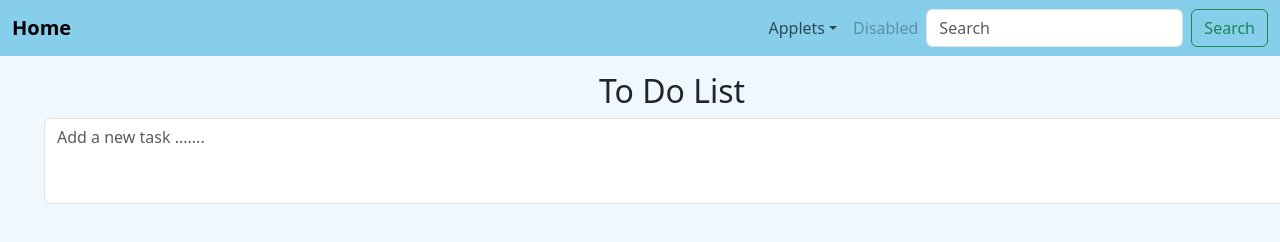
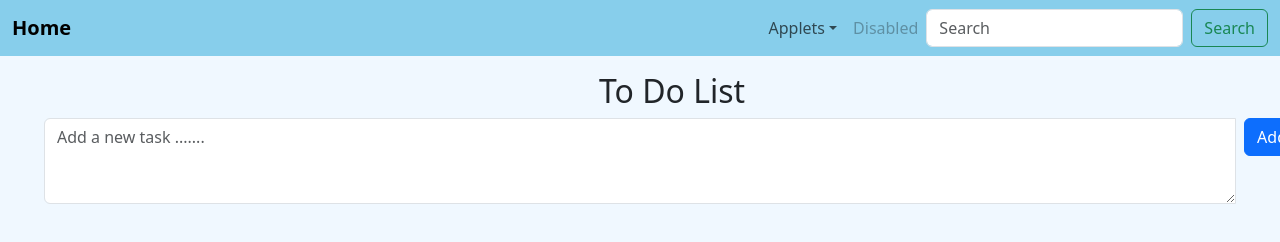
Before and after one commit to BALABAT-20231820/IT24B-web, a plain HTML site: page applet6.html in a window 1280 px wide. Shown: the top 242 px of the page. Drawn offline with nearby package versions, Linux system fonts and the light colour scheme.

Commit message:
added button

```diff
--- a/applet6.html
+++ b/applet6.html
@@ -61,6 +61,8 @@
             <h2 class="text-center">To Do List</h2>
             <div class="input-group mb-4">
                 <textarea class="form-control" id="todoInput" placeholder="Add a new task ......." rows="3"></textarea>
-                <div class="input-group-append" style="margin-left: .5rem;"></div>
+                <div class="input-group-append" style="margin-left: .5rem;">
+                    <button class="btn btn-primary" id="addButton">Add</button>
+                </div>
     </body>
 </html>
```
